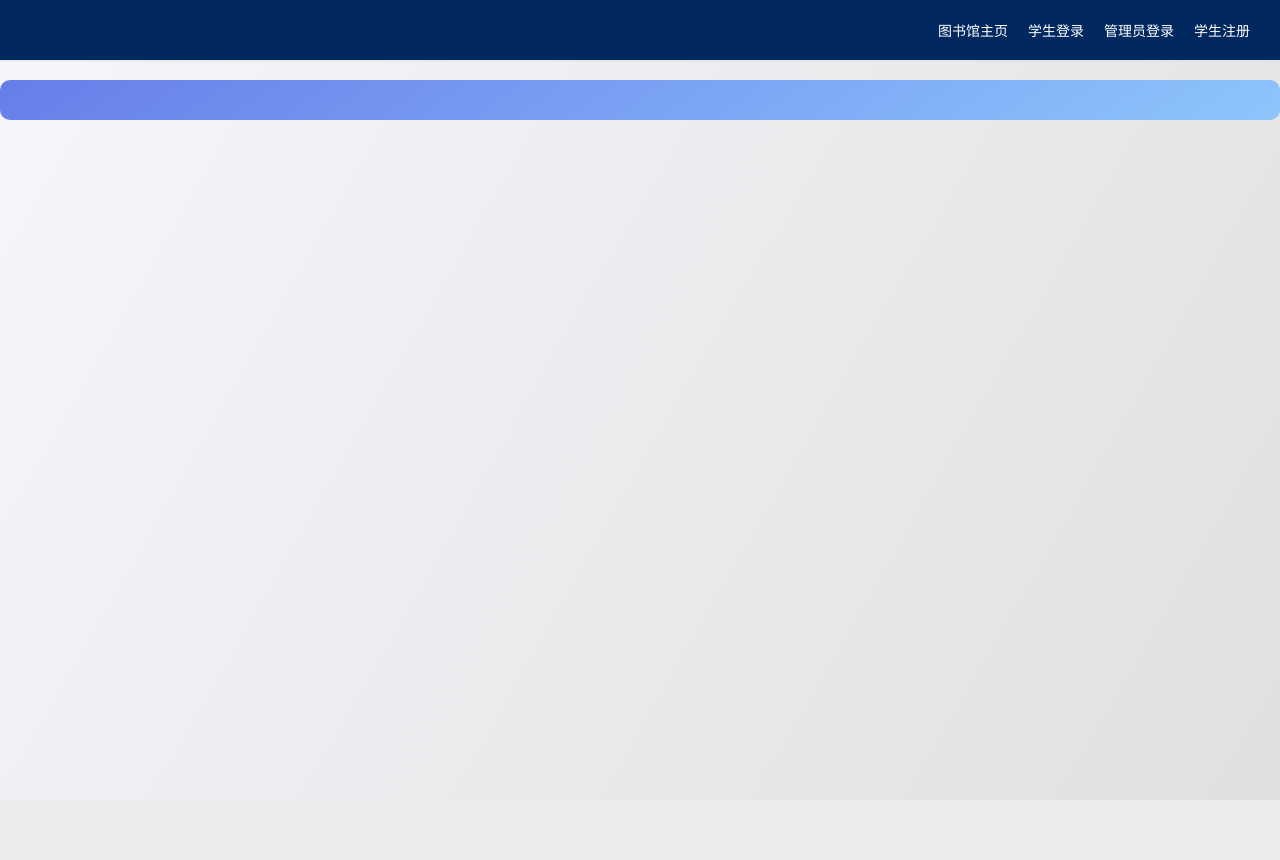
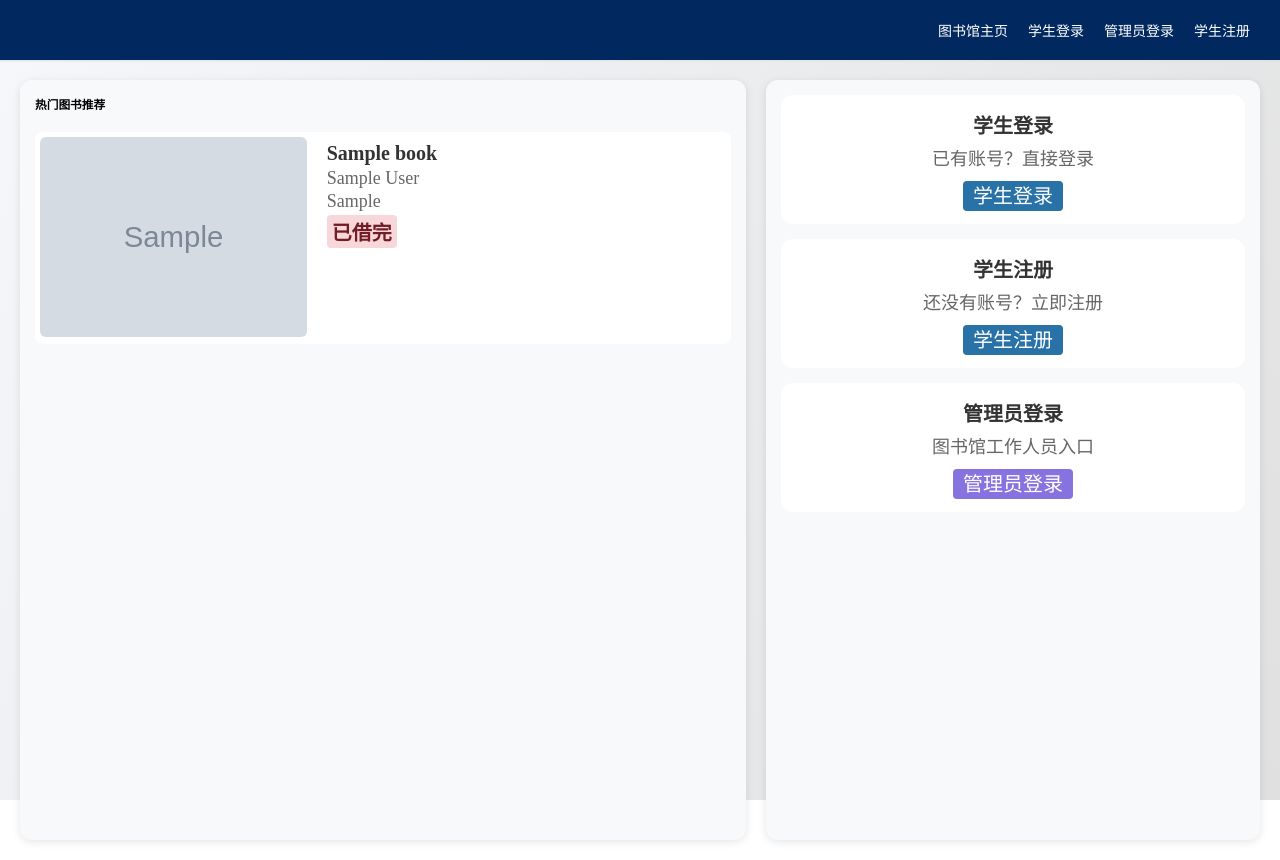
Before and after one commit to fjr123456789/Database-finial-lab, a Flask app: page / in a window 1280 px wide. Before the commit the page ends 800 px from the top, so only its background shows below. Run offline with Flask 3, Linux system fonts and the light colour scheme; tables that the repository leaves empty hold one stand-in row (values such as "Sample post"); grey boxes marked "Sample" are stand-in pictures; parts of the project's set-up code (start-up, migrations or seed data) failed here and were passed over.

Commit message:
update index

```diff
--- a/app.py
+++ b/app.py
@@ -63,7 +63,8 @@ def inject_now():
 # 创建跟路由，http://127.0.0.0:5000
 @app.route('/')
 def index():
-    return render_template('index.html')
+    books = Book.query.order_by(Book.book_id).all()  # 获取前6本图书
+    return render_template('index.html', books=books)
 
 
 # ==================== 学生注册（ORM方式）====================
--- a/static/index.css
+++ b/static/index.css
@@ -169,21 +169,128 @@ html::before {
 
 .homepage_box {
     display: flex;
-    background: linear-gradient(145deg, #667eea, #8ec5fc 100%)no-repeat;
-    color: white;
+    gap: 2rem;
+    height: 80rem;
+    margin: 0 auto;
     padding: 2rem;
-    border-radius: 1rem;
+}
+
+.homepage_box .left {
+    flex: 1.5;
+    background: #f8f9fa;
+    border-radius: 12px;
+    padding: 1.5rem;
+    gap: 2rem;
+    box-shadow: 0 2px 8px rgba(0,0,0,0.1);
+    overflow-y: auto;      /* 垂直方向滚动 */
+    overflow-x: hidden;    /* 隐藏水平滚动条 */
+}
+
+.homepage_box .right {
+    flex: 1;
+    background: #f8f9fa;
+    border-radius: 12px;
+    padding: 1.5rem;
+    box-shadow: 0 2px 8px rgba(0,0,0,0.1);
+}
+
+.book-item {
+    background: white;
+    border-radius: 8px;
+    padding: 0.5rem;
+    display: flex;    /*横向*/
+    /*text-align: center;*/
+    gap: 2rem;
+    transition: transform 0.2s;
     margin-top: 2rem;
-    margin-bottom: 2rem;
+
+}
+
+.book-item:hover {
+    transform: translateY(-2px);
+    box-shadow: 0 4px 12px rgba(0,0,0,0.15);
+}
+
+.book-cover-img {
+    /*width: 20%;*/
+    height: 200px;
+    object-fit: cover;
+    border-radius: 6px;
+}
+.book-info {
+    width: 80%;
+}
+.book-info h5 {
+    margin: 0.5rem 0 0.25rem;
+    font-size: 2rem;
+    color: #333;
+}
+
+.book-info p {
+    margin: 0.25rem 0;
+    font-size: 1.8rem;
+    color: #666;
+}
+
+
+.book-status {
+    display: inline-block;
+    padding: 0.2rem 0.5rem;
+    border-radius: 4px;
+    font-size: 2rem;
+    font-weight: bold;
+}
+
+.book-status.available {
+    background: #d4edda;
+    color: #155724;
+}
+
+.book-status.unavailable {
+    background: #f8d7da;
+    color: #721c24;
+}
+
+.auth-cards {
+    display: flex;
+    flex-direction: column;
     gap: 1.5rem;
 }
 
-.homepage_box .left {
-    width: 60%;
-    height: 100%;
-    /*background-color: #8ec5fc;*/
+.auth-card {
+    background: white;
+    border-radius: 12px;
+    padding: 1.5rem;
+    text-align: center;
+    transition: all 0.3s;
 }
 
-.homepage_box .right{
-    width: 40%;
+.auth-card:hover {
+    transform: translateY(-4px);
+    box-shadow: 0 8px 24px rgba(0,0,0,0.15);
 }
+
+.auth-card h4 {
+    font-size: 2rem;
+    margin-bottom: 0.5rem;
+    color: #333;
+}
+
+.auth-card p {
+    font-size: 1.8rem;
+    margin-bottom: 1rem;
+    color: #666;
+}
+
+.btn-student {
+    font-size: 2rem;
+    background: #2872a7;
+    color: white;
+}
+
+
+.btn-admin {
+    font-size: 2rem;
+    background: #8773df;
+    color: #ffffff;
+}
--- a/templates/admin/dashboard.html
+++ b/templates/admin/dashboard.html
@@ -31,7 +31,7 @@
         <div class="stat-label">总藏书</div>
     </div>
     <div class="stat-card">
-        <div class="stat-number">¥{{ total_students }}</div>
+        <div class="stat-number">{{ total_students }}</div>
         <div class="stat-label">注册学生</div>
     </div>
     <div class="stat-card">
--- a/templates/index.html
+++ b/templates/index.html
@@ -5,10 +5,52 @@
 {% block content %}
 <div class="homepage_box">
     <div class="left">
-
+        <div>
+            <h3>热门图书推荐</h3>
+            <div>
+                {% if books %}
+                    {% for book in books %}
+                    <div class="book-item">
+                        <div class="book-cover">
+                            <img src="{{ url_for('static', filename=book.cover_image or 'doc/image/default.png') }}"
+                                 alt="{{ book.title }}" class="book-cover-img">
+                        </div>
+                        <div class="book-info">
+                            <h5>{{ book.title }}</h5>
+                            <p>{{ book.author }}</p>
+                            <p>{{ book.publisher }}</p>
+                            <span class="book-status {% if book.available_count > 0 %}available{% else %}unavailable{% endif %}">
+                                {% if book.available_count > 0 %}可借{% else %}已借完{% endif %}
+                            </span>
+                        </div>
+                    </div>
+                    {% endfor %}
+                {% else %}
+                    <p>暂无图书数据</p>
+                {% endif %}
+            </div>
+        </div>
     </div>
     <div class="right">
+        <div class="auth-cards">
+            <div class="auth-card">
+                <h4>学生登录</h4>
+                <p>已有账号？直接登录</p>
+                <a href="{{ url_for('student_login') }}" class="btn btn-student">学生登录</a>
+            </div>
 
+            <div class="auth-card">
+                <h4>学生注册</h4>
+                <p>还没有账号？立即注册</p>
+                <a href="{{ url_for('student_register') }}" class="btn btn-student">学生注册</a>
+            </div>
+
+            <div class="auth-card">
+                <h4>管理员登录</h4>
+                <p>图书馆工作人员入口</p>
+                <a href="{{ url_for('admin_login') }}" class="btn btn-admin">管理员登录</a>
+            </div>
+        </div class="auth-cards">
     </div>
 </div>
 {% endblock %}
```
